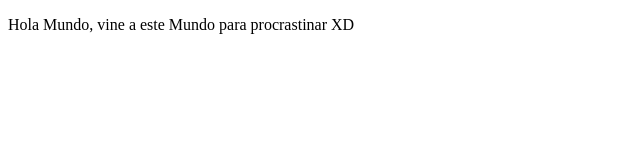
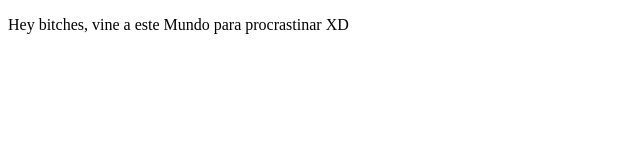
Before and after one commit to alanbs420/platzi_projects, a plain HTML site: page index.html in a window 1280 px wide. Shown: the full height of the page, 0-640 px from the left. Drawn offline with Linux system fonts and the light colour scheme.

Commit message:
cambios agregados

```diff
--- a/index.html
+++ b/index.html
@@ -8,7 +8,7 @@
 </head>
 <body>
     <p>
-        Hola Mundo, vine a este Mundo para procrastinar
+        Hey bitches, vine a este Mundo para procrastinar
 
         XD
     </p>
```
